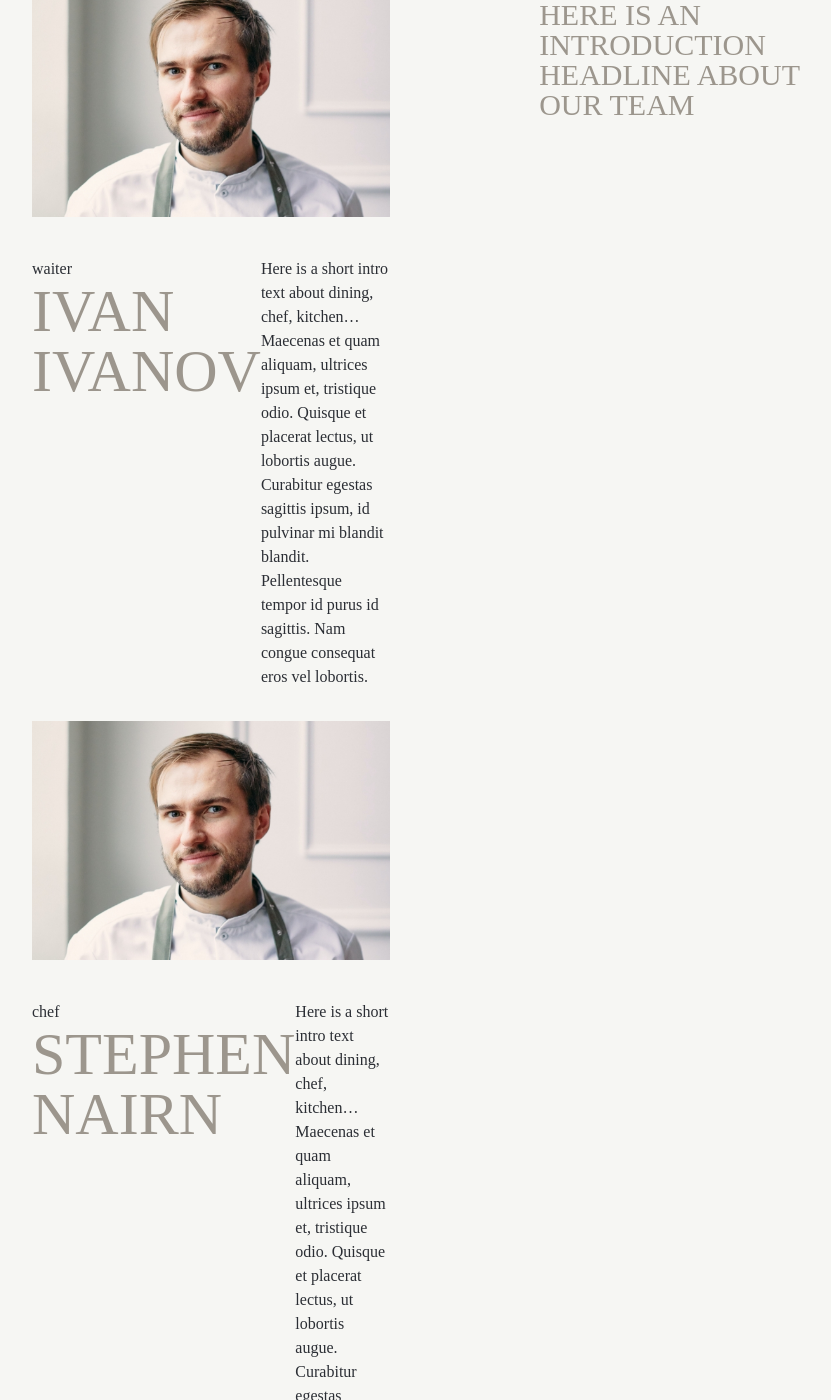
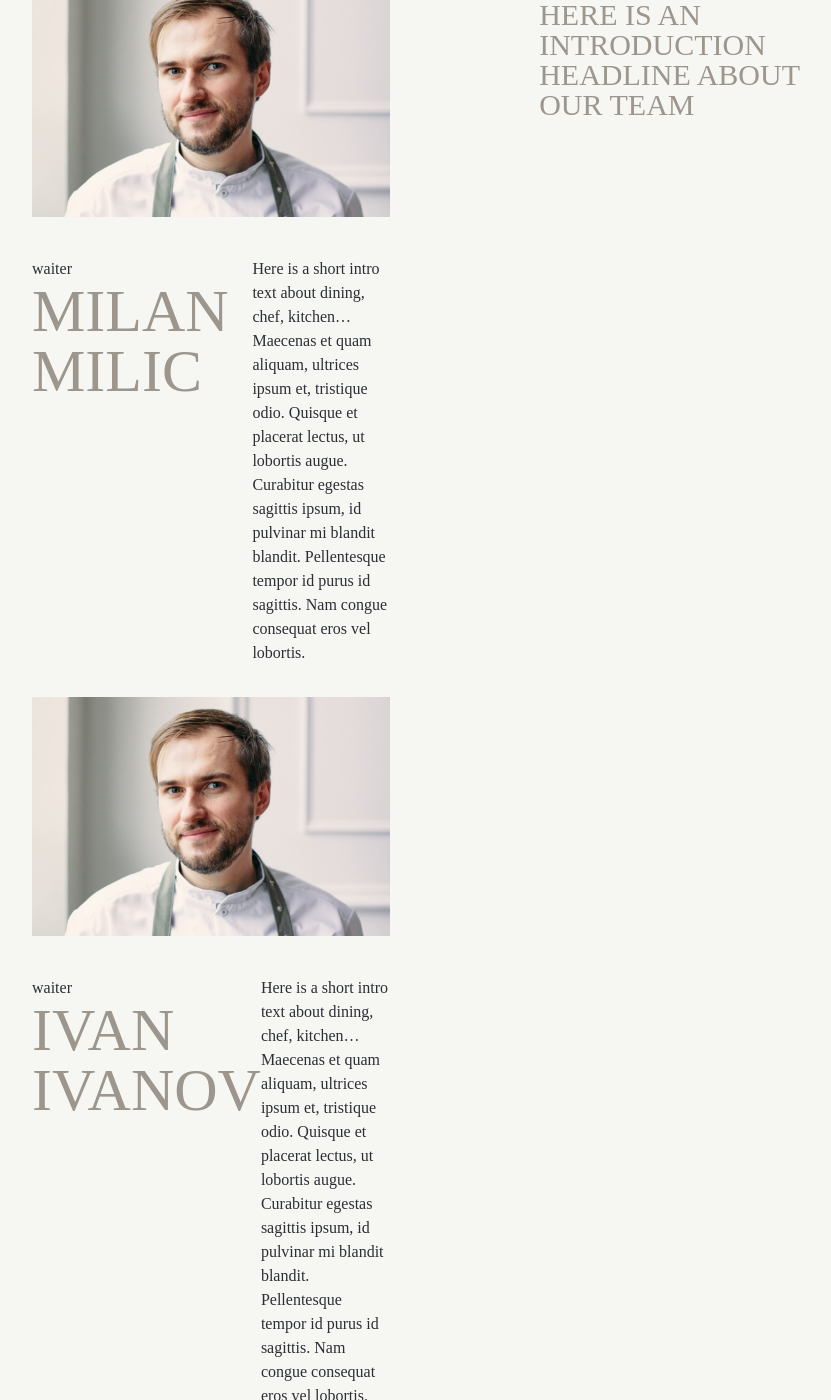
Before and after one commit to milosptr/event-centar, a Jekyll site: the page built from index.md, in a window 1280 px wide and 1400 px high, scrolled down 4662 px. Shown: the whole window, without its empty margins (160-991 px from the left). Built offline with Jekyll 4.4.1, drawn with Linux system fonts in a browser that asks for light colours; some web fonts are replaced.

Commit message:
Update from Forestry.io Evgeniya Naydenisheva updated index.md

```diff
--- a/index.md
+++ b/index.md
@@ -23,6 +23,13 @@
 third_section_title: Our team
 third_section_text: Here is an introduction headline about our team
 members:
+- name: Milan Milic
+  position: waiter
+  image: "/assets/images/team-member1.jpg"
+  about: Here is a short intro text about dining, chef, kitchen…Maecenas et quam aliquam,
+    ultrices ipsum et, tristique odio. Quisque et placerat lectus, ut lobortis augue.
+    Curabitur egestas sagittis ipsum, id pulvinar mi blandit blandit. Pellentesque
+    tempor id purus id sagittis. Nam congue consequat eros vel lobortis.
 - name: Ivan Ivanov
   position: waiter
   image: "/assets/images/team-member1.jpg"
```
